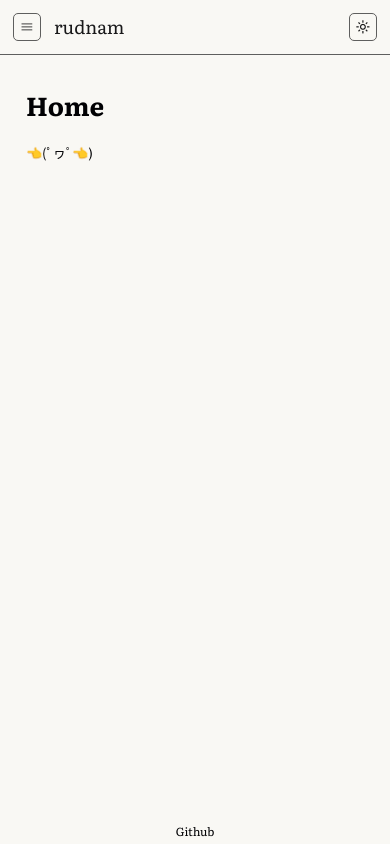
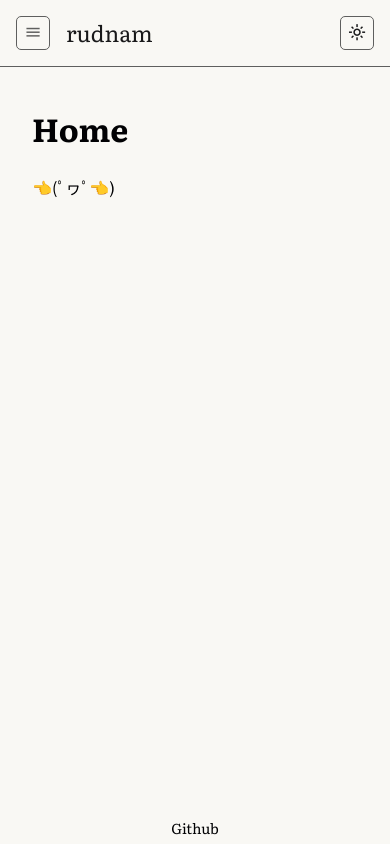
Before and after one commit to rudnam/rudnam.github.io, a React (Create React App) app: page / in a window 390 px wide. Built offline with nearby package versions, Linux system fonts and the light colour scheme; the HTML template or start-up script is replaced by a standard one; a web font is replaced by a local one.

Commit message:
Change mobile font size

```diff
--- a/src/App.css
+++ b/src/App.css
@@ -109,7 +109,3 @@ a {
     display: none;
   }
 }
-
-:root.mobile {
-  font-size: 13px;
-}
```
